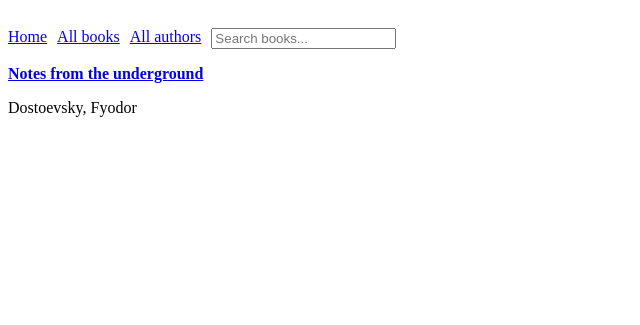
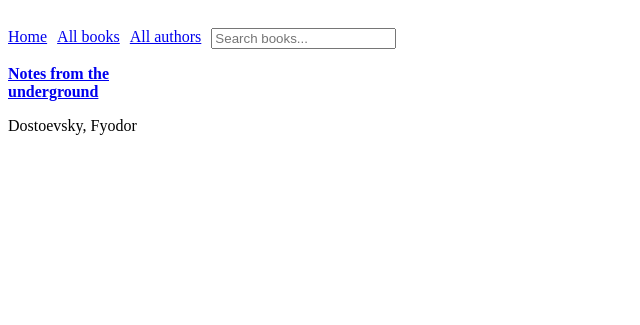
Before and after one commit to k0nvulsi0n/Library, a Django app: template catalog/templates/catalog/books.html in a window 1280 px wide. Shown: the top 325 px of the page, without its empty margins (0-640 px from the left). Run offline with Django 4.2, Linux system fonts and the light colour scheme; the template is opened without the code that fills it: values that come from a table or form of the project are taken from there, others are empty; data comes from the database, SQL or seed files in the repository; parts of the project's set-up code (start-up, migrations or seed data) failed here and were passed over.

Commit message:
change listview author and books into grid

```diff
--- a/catalog/templates/catalog/books.html
+++ b/catalog/templates/catalog/books.html
@@ -3,10 +3,12 @@
 {% block title %}
 <title>Book Catalog</title>
 {% endblock title %}
-{% for book in book_list %}
-<div>
-<strong><a href="{% url 'book-detail' book.id %}">{{book.title}}</a></strong>
-<p>{{book.author}}</p>
+<div class="list-container">
+    {% for book in book_list %}
+        <div>
+            <strong><a href="{% url 'book-detail' book.id %}">{{book.title}}</a></strong>
+            <p>{{book.author}}</p>
+        </div>
+    {% endfor %}
 </div>
-{% endfor %}
 {% endblock content %}
--- a/static/css/styles.css
+++ b/static/css/styles.css
@@ -4,4 +4,13 @@ nav ul{
     padding: 0;
     display: inline-flex;
     gap: 10px;
-  }
+}
+
+.list-container{
+  display: grid;
+  grid-template-columns: auto auto auto;
+}
+
+.list-container div{
+  width: 10em;
+}
```
Also changed, not shown: catalog/templates/catalog/authors.html (+8 -4 lines).
